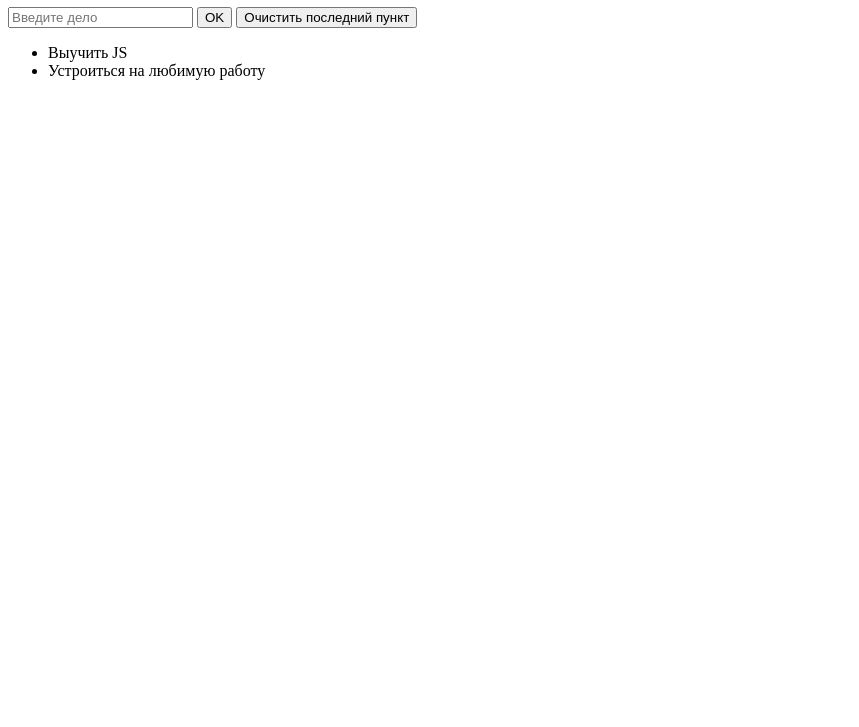
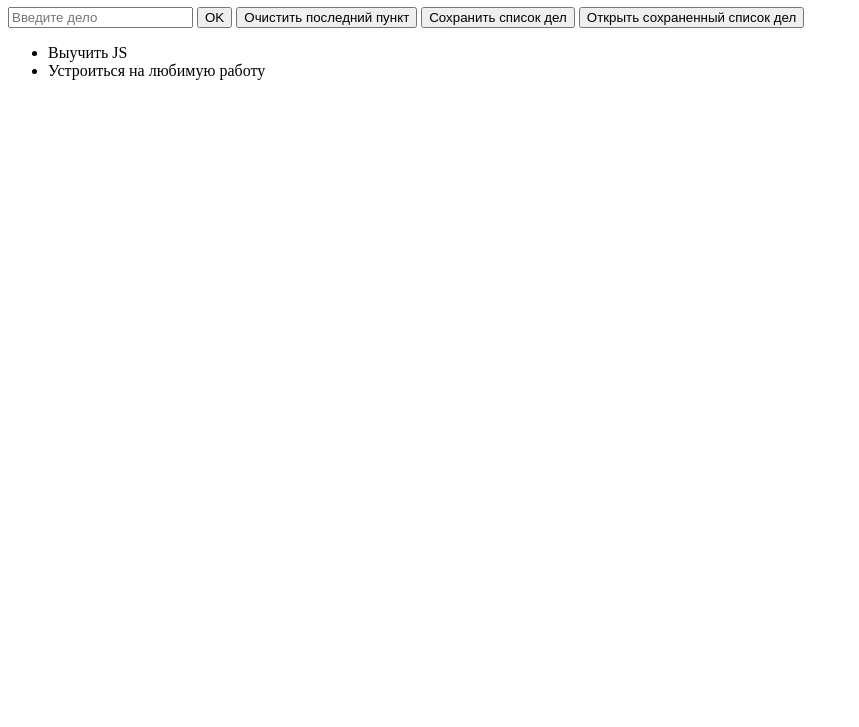
Before and after one commit to VeriSkas/Name, a plain HTML site: page index.html in a window 1280 px wide. Shown: the part 73-800 px from the top of the page, without its empty margins (0-859 px from the left). Drawn offline with Linux system fonts and the light colour scheme.

Commit message:
with localStorage

```diff
--- a/index.html
+++ b/index.html
@@ -9,8 +9,10 @@
     <body>
         <h1>Список дел</h1>
         <input id='input' type="text" placeholder="Введите дело">
-        <button  onclick='inputList()'>OK</button>
-        <button  onclick='deleteList()'>Очистить последний пункт</button>
+        <button onclick='inputList()'>OK</button>
+        <button onclick='deleteList()'>Очистить последний пункт</button>
+        <button onclick='saveList()'>Сохранить список дел</button>
+        <button onclick='openSaveList()'>Открыть сохраненный список дел</button>
         <ul id='list'>
             <li>Выучить JS</li>
             <li>Устроиться на любимую работу</li>
--- a/index.js
+++ b/index.js
@@ -87,6 +87,8 @@
 
 let input = document.getElementById('input');
 let list = document.getElementById('list');
+let liItems = document.getElementsByTagName('li');
+
 
 function inputList() {
     let newListItem = document.createElement('li');
@@ -99,7 +101,19 @@ function deleteList() {
     (itemLi === null) ? alert('Список удален') : itemLi.remove();
 }
 
-//Выводит пустой объект почему-то :(
-localStorage.setItem('list', JSON.stringify(list));
-JSON.parse(localStorage.getItem('list'));
-console.log(JSON.parse(localStorage.getItem('list')));
+function saveList() {
+    let li = [];
+    for(i = 0; i < liItems.length; i++) {
+        li[i] = liItems[i].innerText;
+    }
+
+    localStorage.setItem('li', JSON.stringify(li));
+}
+
+function openSaveList() {
+    for(i = 0; i < JSON.parse(localStorage.getItem('li')).length; i++) {
+        let saveListItem = document.createElement('li');
+        saveListItem.textContent = JSON.parse(localStorage.getItem('li'))[i];
+        list.appendChild(saveListItem);
+    }
+}
```
